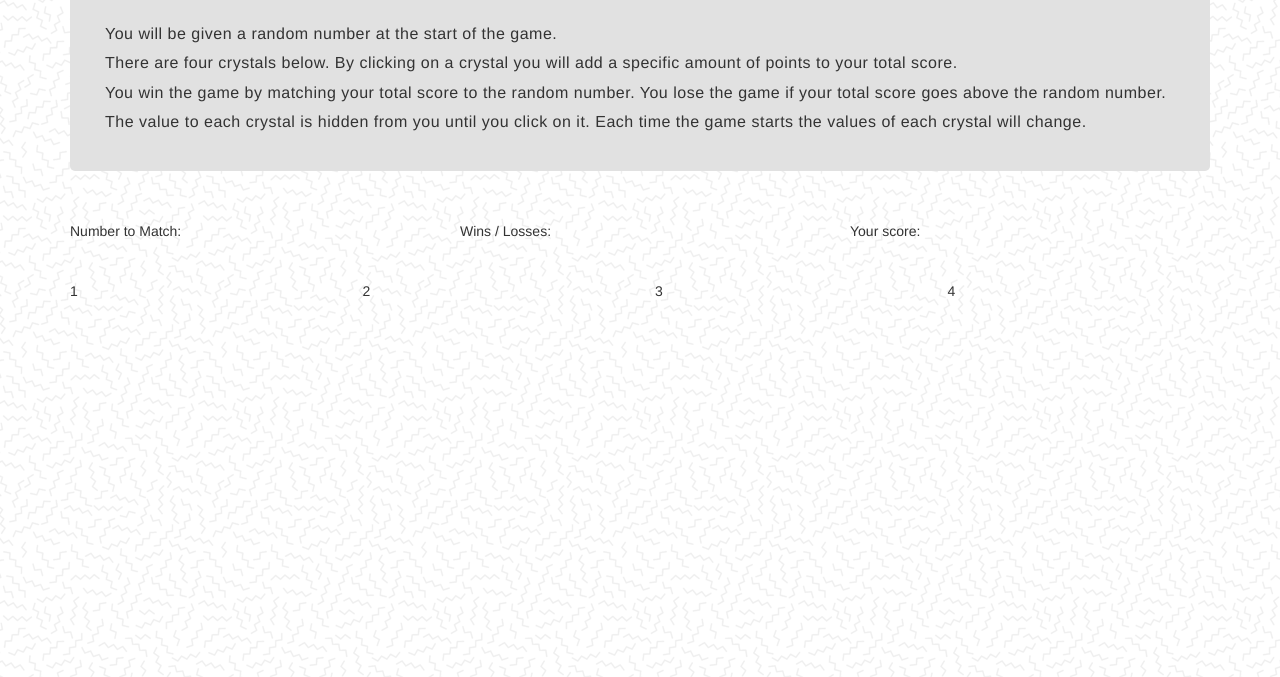
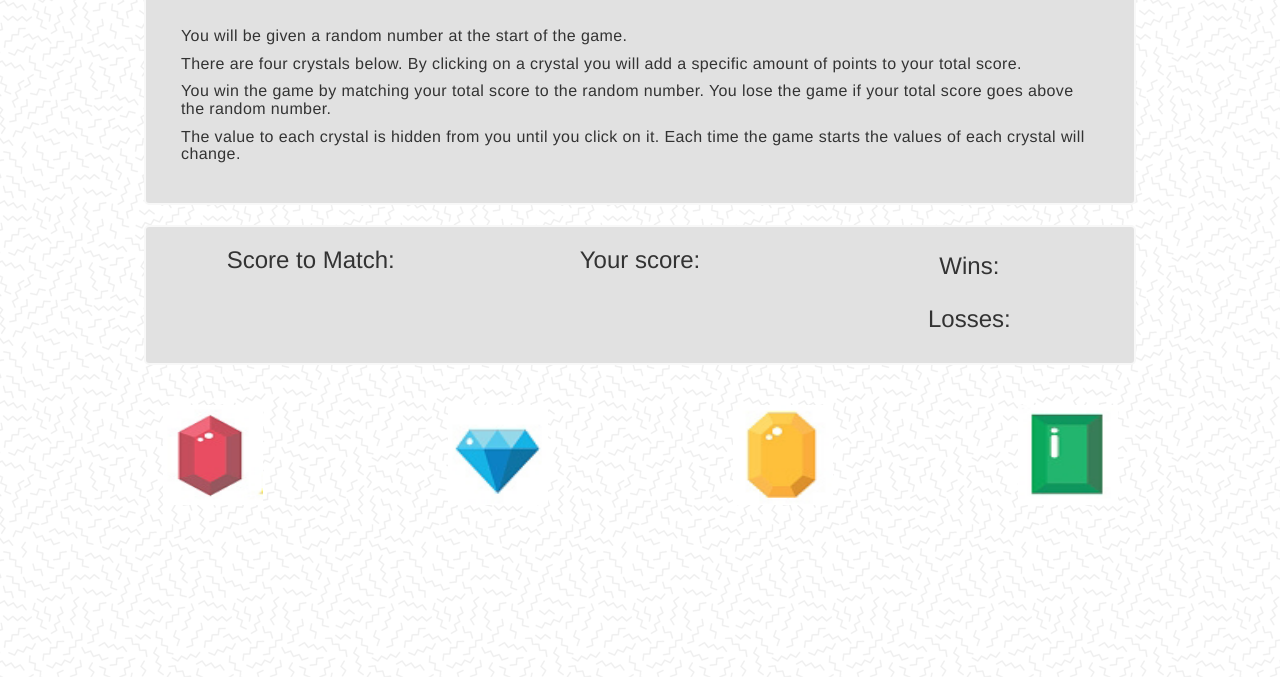
Before and after one commit to matthewemichael/unit-4-game, a plain HTML site: page index.html in a window 1280 px wide. Shown: the part 123-800 px from the top of the page. Drawn offline with nearby package versions, Linux system fonts and the light colour scheme.

Commit message:
updated css/html, added images, pseudo coded js

```diff
--- a/assets/css/style.css
+++ b/assets/css/style.css
@@ -12,9 +12,10 @@ body {
 
 #intro {
     background: #e1e1e1 !important;
-    /* max-width: 992px !important; */
-    margin: 3rem auto 3rem auto !important;
+    max-width: 992px !important;
+    margin: 3rem auto 0 auto !important;
     padding: 2rem;
+    border: 2px solid #f8f8f8;
     border-radius: 5px;
 }
 
@@ -22,7 +23,7 @@ hr {
     background-color: #fff;
     border: 0 none;
     color: #fff;
-    height: 2px;
+    height: 2px !important;
     width: 95%;
 }
 
@@ -34,6 +35,31 @@ h1 {
 h5 {
     font-size: 16px !important;
     font-weight: 200;
-    letter-spacing: 0.5px;
+    letter-spacing: 0.4px;
     line-height: 120%;
 }
+
+.row#gameStats {
+    margin: 0 auto;
+    max-width: 992px;
+    border-radius: 5px;
+    text-align: center;
+    background-color: #e1e1e1;
+    padding-bottom: 2rem;
+    border: 2px solid #f8f8f8;
+}
+
+.statText {
+    font-size: 30px;
+    color: rgb(248, 255, 247);
+}
+
+.row#crystals {
+    margin: 0 auto;
+    max-width: 992px;
+    text-align: center;
+    border-radius: 5px;
+    background-color: #e1e1e1;
+    display: inline;
+
+}
--- a/assets/javascript/game.js
+++ b/assets/javascript/game.js
@@ -1,14 +1,9 @@
-$( document ).ready(function() {
-
-
-
-
-
-
-
-
-
-
-
-
-});
+// Generate random number to guess
+// Generate random number for each crystal
+// Variables to keep track of wins, losses and player score
+// Display random number
+// Display wins
+// Display losses
+// Display player score
+// Click on crystals
+// Reset Game
--- a/index.html
+++ b/index.html
@@ -4,9 +4,12 @@
     <meta charset="UTF-8">
     <meta name="viewport" content="width=device-width, initial-scale=1.0">
     <meta http-equiv="X-UA-Compatible" content="ie=edge">
+    <link rel="stylesheet" href="assets/css/style.css">
     <link rel="stylesheet" href="https://maxcdn.bootstrapcdn.com/bootstrap/3.3.7/css/bootstrap.min.css" integrity="sha384-BVYiiSIFeK1dGmJRAkycuHAHRg32OmUcww7on3RYdg4Va+PmSTsz/K68vbdEjh4u" crossorigin="anonymous">
-    <link rel="stylesheet" href="assets/css/style.css">
-    <title>Document</title>
+    <script src="https://code.jquery.com/jquery-3.3.1.slim.min.js" integrity="sha384-q8i/X+965DzO0rT7abK41JStQIAqVgRVzpbzo5smXKp4YfRvH+8abtTE1Pi6jizo" crossorigin="anonymous"></script>
+    <script src="https://cdnjs.cloudflare.com/ajax/libs/popper.js/1.14.7/umd/popper.min.js" integrity="sha384-UO2eT0CpHqdSJQ6hJty5KVphtPhzWj9WO1clHTMGa3JDZwrnQq4sF86dIHNDz0W1" crossorigin="anonymous"></script>
+    <script src="https://stackpath.bootstrapcdn.com/bootstrap/4.3.1/js/bootstrap.min.js" integrity="sha384-JjSmVgyd0p3pXB1rRibZUAYoIIy6OrQ6VrjIEaFf/nJGzIxFDsf4x0xIM+B07jRM" crossorigin="anonymous"></script>
+    <title>Crystal Collector</title>
 </head>
 <body>
 
@@ -25,66 +28,38 @@
             </h5>
         </div>
         <br>
-        <div class="row" id="stats">
-            <div class="col-xs-4">
-                Number to Match:
+        <div class="row" id="gameStats">
+            <div class="col-sm-4">
+                <h3>Score to Match:</h3><br>
+                <span class="statText" id="scoreToMatch"></span>
             </div>
-            <div class="col-xs-4">
-                Wins / Losses:
+            <div class="col-sm-4">
+                <h3>Your score:</h3><br>
+                <span class="statText" id="totalScore"></span>
             </div>
-            <div class="col-xs-4">
-                Your score:
+            <div class="col-sm-4">
+                <h3>Wins: <span class="statText" id="wins"></span></h3>
+                <h3>Losses: <span class="statText" id="losses"></span></h3>
             </div>
         </div>
+
         <br><br>
         <div class="row" id="crystals">
-            <div class="col-xs-3">
-                1
+            <div class="col-sm-3">
+            <img src="assets/images/red-crystal.png" alt="Red Crystal" width="100" height="100" />
             </div>
-            <div class="col-xs-3">
-                2
+            <div class="col-sm-3">
+            <img src="assets/images/blue-crystal.png" alt="Blue Crystal" width="100" height="100" />
             </div>
-            <div class="col-xs-3">
-                3
+            <div class="col-sm-3">
+            <img src="assets/images/yellow-crystal.png" alt="Yellow Crystal" width="100" height="100" />
             </div>
-            <div class="col-xs-3">
-                4
+            <div class="col-sm-3">
+            <img src="assets/images/green-crystal.png" alt="Green Crystal" width="100" height="100" />
             </div>
         </div>
 
     </div>
-
-    <div class="container">
-        </div>
-    </div>
-
-
-
-
-
-
-
-
-
-
-
-
-
-
-
-
-
-
-
-
-
-
-
-
-
-
-    <script src="https://code.jquery.com/jquery-3.3.1.slim.min.js" integrity="sha384-q8i/X+965DzO0rT7abK41JStQIAqVgRVzpbzo5smXKp4YfRvH+8abtTE1Pi6jizo" crossorigin="anonymous"></script>
-    <script src="https://cdnjs.cloudflare.com/ajax/libs/popper.js/1.14.7/umd/popper.min.js" integrity="sha384-UO2eT0CpHqdSJQ6hJty5KVphtPhzWj9WO1clHTMGa3JDZwrnQq4sF86dIHNDz0W1" crossorigin="anonymous"></script>
-    <script src="https://stackpath.bootstrapcdn.com/bootstrap/4.3.1/js/bootstrap.min.js" integrity="sha384-JjSmVgyd0p3pXB1rRibZUAYoIIy6OrQ6VrjIEaFf/nJGzIxFDsf4x0xIM+B07jRM" crossorigin="anonymous"></script>
 </body>
+<script src="assets/javascript/game.js"></script>
 </html>
```
Also changed, not shown: assets/images/blue-crystal.png (added), assets/images/green-crystal.png (added), assets/images/red-crystal.png (added), assets/images/yellow-crystal.png (added).
